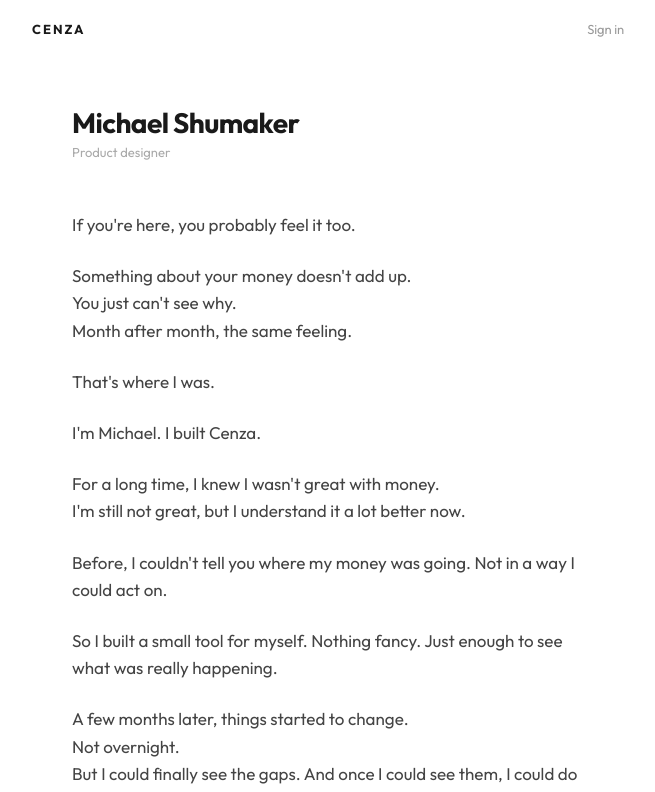
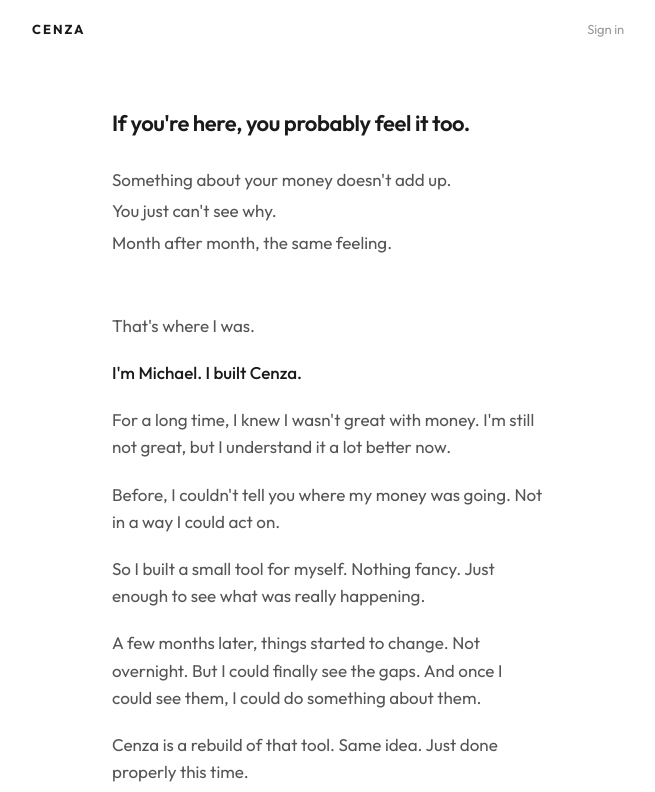
Before and after one commit to 16pxMs/cenza, a Next.js app: page / in a window 1280 px wide. Shown: the top 792 px of the page, without its empty margins (312-967 px from the left). Built offline with nearby package versions, Linux system fonts and the light colour scheme.

Commit message:
landing page layout adjustment

```diff
--- a/src/app/(public)/page.tsx
+++ b/src/app/(public)/page.tsx
@@ -38,53 +38,42 @@ export default function LandingPage() {
 
       {/* ── Main content ── */}
       <div style={{
-        maxWidth: 560,
+        maxWidth: 480,
         margin: '0 auto',
         padding: '48px 24px 100px',
       }}>
 
-        {/* Identity — name leads, no avatar circle until photo is ready */}
-        {/*
-          TODO: When a photo is available, add above the name block:
-          <Image src="/michael.jpg" alt="Michael Shumaker" width={56} height={56}
-            style={{ borderRadius: '50%', objectFit: 'cover', marginBottom: 20 }} />
-        */}
-        <div style={{ marginBottom: 48 }}>
+        {/* Hook — leads the page */}
+        <div style={{ marginBottom: 56 }}>
           <p style={{
-            margin: '0 0 4px',
-            fontSize: 28, fontWeight: 700,
-            color: '#1a1a1a', letterSpacing: '-0.6px', lineHeight: 1.1,
+            margin: '0 0 28px',
+            fontSize: 22, fontWeight: 600,
+            color: '#1a1a1a', letterSpacing: '-0.4px', lineHeight: 1.4,
           }}>
-            Michael Shumaker
+            If you're here, you probably feel it too.
           </p>
-          <p style={{ margin: 0, fontSize: 13, color: '#aaa', fontWeight: 400 }}>
-            Product designer
-          </p>
+          <div style={{
+            fontSize: 17, lineHeight: 1.9,
+            color: '#555',
+            display: 'flex', flexDirection: 'column', gap: 4,
+          }}>
+            <p style={{ margin: 0 }}>Something about your money doesn't add up.</p>
+            <p style={{ margin: 0 }}>You just can't see why.</p>
+            <p style={{ margin: 0 }}>Month after month, the same feeling.</p>
+          </div>
         </div>
 
         {/* The note */}
         <div style={{
           fontSize: 17, lineHeight: 1.85,
-          color: '#444',
+          color: '#555',
           marginBottom: 64,
-          display: 'flex', flexDirection: 'column', gap: 24,
+          display: 'flex', flexDirection: 'column', gap: 20,
         }}>
+          <p style={{ margin: 0 }}>That's where I was.</p>
+          <p style={{ margin: 0, color: '#1a1a1a', fontWeight: 500 }}>I'm Michael. I built Cenza.</p>
           <p style={{ margin: 0 }}>
-            If you're here, you probably feel it too.
-          </p>
-          <p style={{ margin: 0 }}>
-            Something about your money doesn't add up.<br />
-            You just can't see why.<br />
-            Month after month, the same feeling.
-          </p>
-          <p style={{ margin: 0 }}>
-            That's where I was.
-          </p>
-          <p style={{ margin: 0 }}>
-            I'm Michael. I built Cenza.
-          </p>
-          <p style={{ margin: 0 }}>
-            For a long time, I knew I wasn't great with money.<br />
+            For a long time, I knew I wasn't great with money.
             I'm still not great, but I understand it a lot better now.
           </p>
           <p style={{ margin: 0 }}>
@@ -94,24 +83,19 @@ export default function LandingPage() {
             So I built a small tool for myself. Nothing fancy. Just enough to see what was really happening.
           </p>
           <p style={{ margin: 0 }}>
-            A few months later, things started to change.<br />
-            Not overnight.<br />
+            A few months later, things started to change.
+            Not overnight.
             But I could finally see the gaps. And once I could see them, I could do something about them.
           </p>
           <p style={{ margin: 0 }}>
-            Cenza is a rebuild of that tool.<br />
-            Same idea. Just done properly this time.
+            Cenza is a rebuild of that tool. Same idea. Just done properly this time.
           </p>
           <p style={{ margin: 0 }}>
             I'm a product designer, so I cared about how it feels as much as how it works.
             It's simple, fast, and built to give you clarity without getting in your way.
           </p>
-          <p style={{ margin: 0 }}>
-            If you're in that same place I was, try it.
-          </p>
-          <p style={{ margin: 0 }}>
-            And if you have thoughts, you can reach me from inside the app.
-          </p>
+          <p style={{ margin: 0 }}>If you're in that same place I was, try it.</p>
+          <p style={{ margin: 0 }}>And if you have thoughts, you can reach me from inside the app.</p>
         </div>
 
         {/* ── App preview ── */}
```
